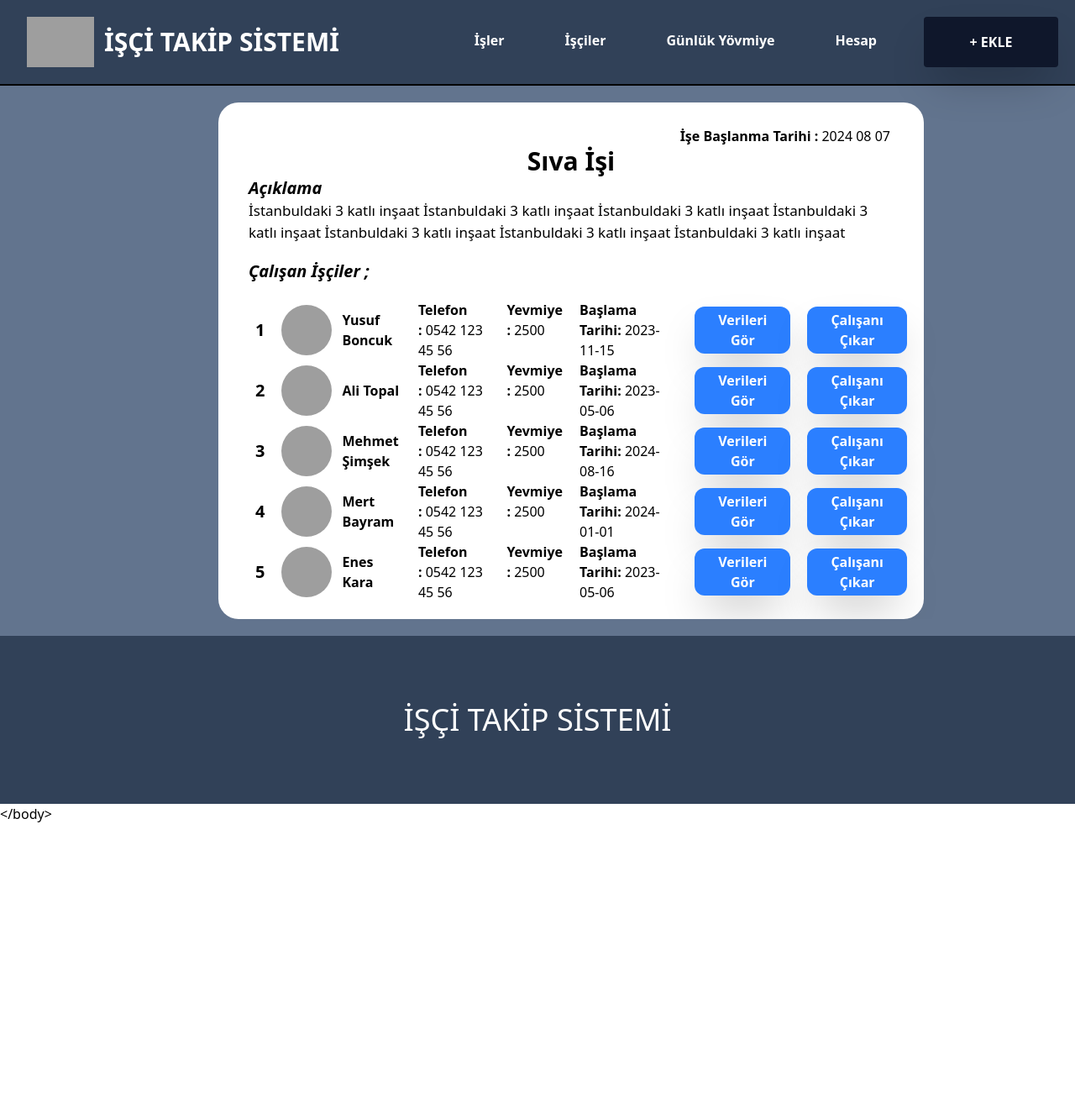
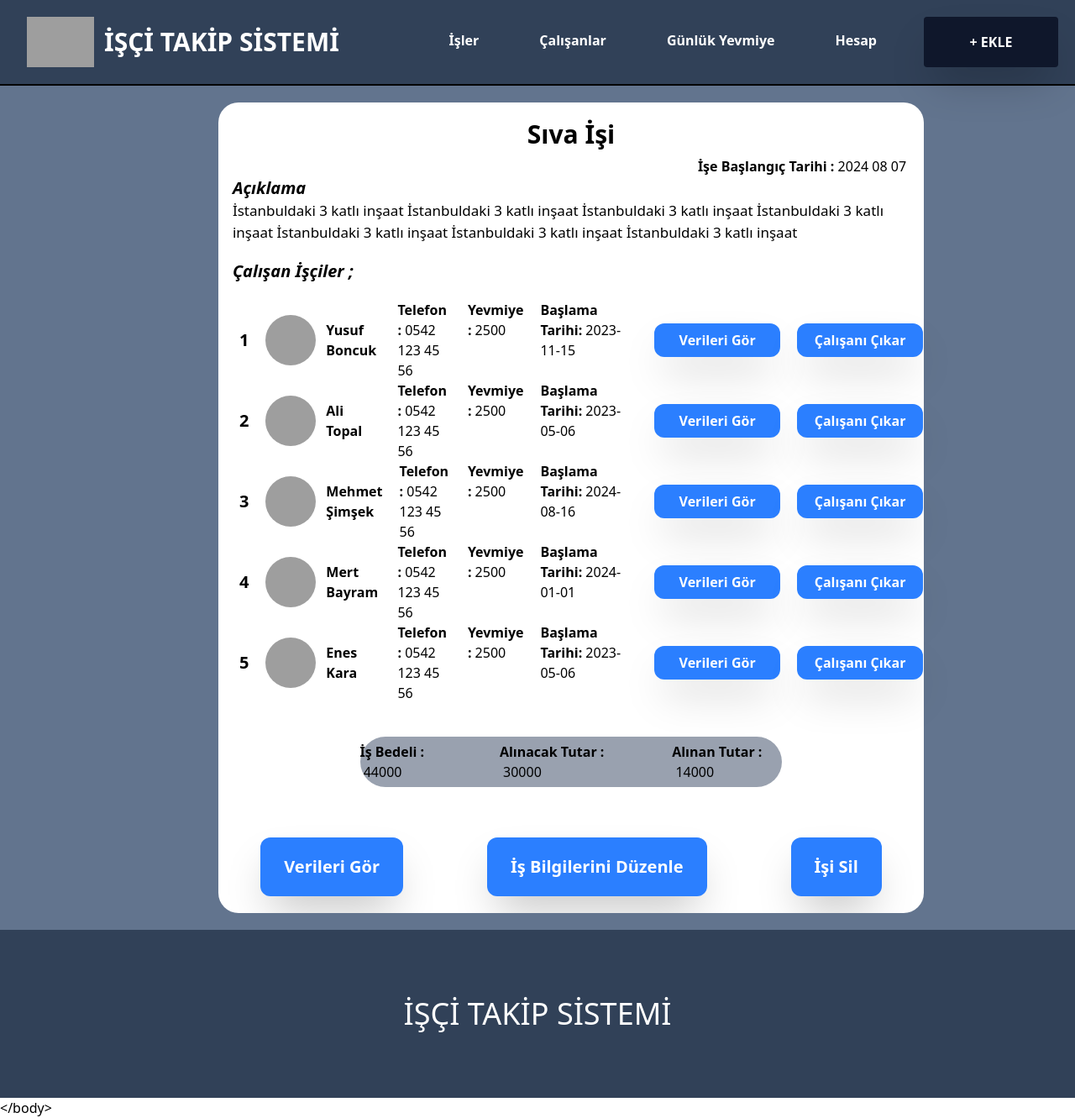
Before and after one commit to zafergnes/isci_takip_sistemi, a React (Vite) app in the folder frontend/: page /work/1 in a window 1280 px wide. Shown: the whole page at 84% size. Before the commit the page ends 981 px from the top, so only its background shows below. Built offline with nearby package versions, Linux system fonts and the light colour scheme; grey boxes are pictures that could not be loaded.

Commit message:
work sayfası tasarlandı

```diff
--- a/frontend/src/pages/Layout.jsx
+++ b/frontend/src/pages/Layout.jsx
@@ -5,8 +5,8 @@ const Layout = () => {
 
     const menu = [
       { title: "İşler", path: "/works" },
-      { title: "İşçiler", path: "/workers" },
-      { title: "Günlük Yövmiye", path: "/worker-input" },
+      { title: "Çalışanlar", path: "/workers" },
+      { title: "Günlük Yevmiye", path: "/worker-input" },
       { title: "Hesap", path: "/wallet" },
     ];
 
--- a/frontend/src/pages/Work.jsx
+++ b/frontend/src/pages/Work.jsx
@@ -6,13 +6,16 @@ const Work = () => {
   const works = {
     //fake data
 
-    id: 5,
+    id: 3,
     work_name: "Sıva İşi",
     work_desc:
       "İstanbuldaki 3 katlı inşaat İstanbuldaki 3 katlı inşaat İstanbuldaki 3 katlı inşaat İstanbuldaki 3 katlı inşaat İstanbuldaki 3 katlı inşaat İstanbuldaki 3 katlı inşaat İstanbuldaki 3 katlı inşaat  ",
     work_start_date: "2024 08 07",
     status: 0,
     work_address: "İstanbuldaki 3 katlı inşaat",
+    cost_of_work: 44000,
+    amount_to_be_received: 30000,
+    amount_received: 14000,
   };
   const workers = [
     {
@@ -71,17 +74,18 @@ const Work = () => {
       <div className="bg-white rounded-3xl flex  justify-center items-center mx-auto p-5 w-[70%]">
         <div>
           <div>
+            <h1 className="flex justify-center  text-3xl font-bold text-center">
+              {works.work_name}
+            </h1>
             <span className="flex justify-end px-5 pt-2">
-              <b>İşe Başlanma Tarihi :&nbsp;</b>
+              <b>İşe Başlangıç Tarihi :&nbsp;</b>
               {works.work_start_date}
             </span>
-            <p className="text-3xl font-bold text-center">{works.work_name}</p>
           </div>
           <div className="px-4">
             <label className="text-xl italic font-bold">Açıklama </label>
             <p className="text-[17px] ">{works.work_desc}</p>
           </div>
-
           <div className="flex flex-col items-start pl-4">
             <div className=" ">
               <p className="font-bold italic text-xl my-5">Çalışan İşçiler ;</p>
@@ -110,14 +114,14 @@ const Work = () => {
                         {x.registration_date}
                       </p>
                     </div>
-                    <div className="flex justify-center items-center ml-10 gap-5">
+                    <div className="flex justify-center items-center ml-10 gap-5 ">
                       <Link to={`/days_worked/${x.id}`}>
-                        <button className="flex items-center justify-center w-[100x]  h-[20px] p-7  bg-blue-500 text-white rounded-xl shadow-2xl  hover:bg-blue-600">
+                        <button className="flex items-center justify-center w-[150px]  h-[40px]   bg-blue-500 text-white rounded-xl shadow-2xl  hover:bg-blue-600 cursor-pointer">
                           <p className="font-bold text-center ">Verileri Gör</p>
                         </button>
                       </Link>
                       <Link to={`/days_worked/${x.id}`}>
-                        <button className="flex items-center justify-center w-[100x]  h-[20px] p-7  bg-blue-500 text-white rounded-xl shadow-2xl  hover:bg-blue-600">
+                        <button className="flex items-center justify-center w-[150px]  h-[40px]   bg-blue-500 text-white rounded-xl shadow-2xl  hover:bg-blue-600 cursor-pointer">
                           <p className="font-bold text-center ">
                             Çalışanı Çıkar
                           </p>
@@ -129,6 +133,39 @@ const Work = () => {
               })}
             </div>
           </div>
+          <div className="flex bg-gray-400 my-10 justify-center gap-15 items-center rounded-4xl h-[60px] w-[60%] mx-auto">
+            <p>
+              <b>İş Bedeli : &nbsp;</b>
+              {works.cost_of_work}
+            </p>
+
+            <p>
+              <b>Alınacak Tutar : &nbsp;</b>
+              {works.amount_to_be_received}
+            </p>
+
+            <p>
+              <b>Alınan Tutar : &nbsp;</b>
+              {works.amount_received}
+            </p>
+          </div>
+          <div className="flex  justify-center gap-25 mt-15 w-full  items-center ">
+            <Link to={`/wallet-work-data/${works.id}`}>
+              <button className="flex items-center justify-center  gap-6 h-[70px] p-7  bg-blue-500 text-white rounded-xl shadow-2xl  hover:bg-blue-600">
+                <p className="font-bold text-center text-xl">Verileri Gör</p>
+              </button>
+            </Link>
+            <Link to={`/update-work/${workers.id}`}>
+              <button className="flex items-center justify-center  gap-6 h-[70px] p-7  bg-blue-500 text-white rounded-xl shadow-2xl  hover:bg-blue-600">
+                <p className="font-bold text-center text-xl ">
+                  İş Bilgilerini Düzenle
+                </p>
+              </button>
+            </Link>
+            <button className="flex items-center justify-center  gap-6 h-[70px] p-7   bg-blue-500 text-white rounded-xl shadow-2xl  hover:bg-blue-600">
+              <p className="font-bold text-center text-xl">İşi Sil</p>
+            </button>
+          </div>
         </div>
       </div>
     </div>
```
